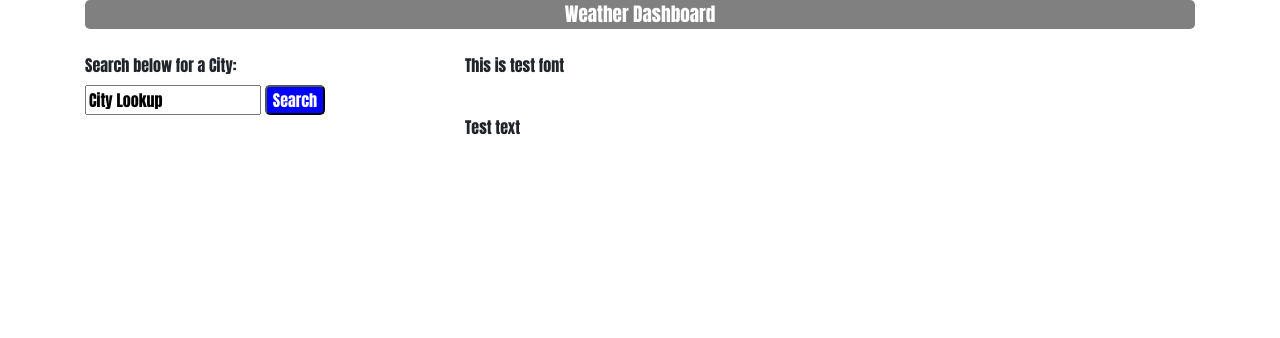
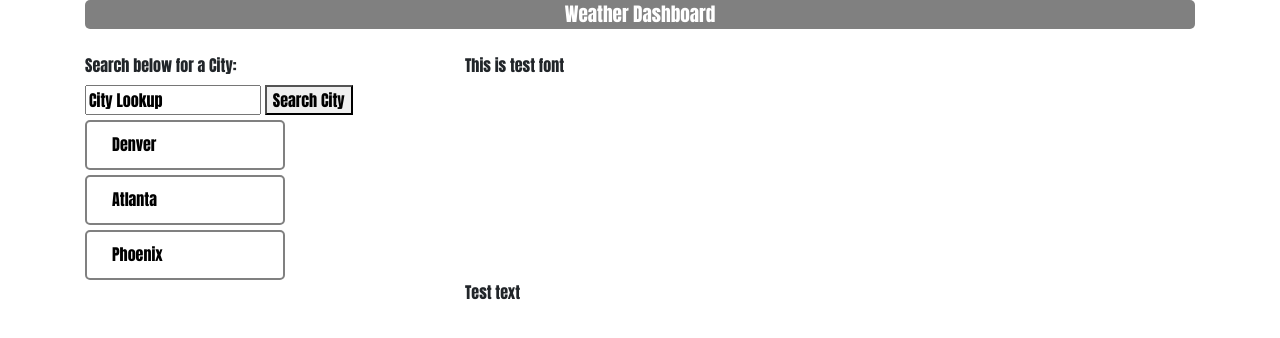
Before and after one commit to jhaberle/Weather-Planner, a plain HTML site: page index.html in a window 1280 px wide. Drawn offline with nearby package versions, Linux system fonts and the light colour scheme.

Commit message:
created containers for city sidebar

```diff
--- a/index.html
+++ b/index.html
@@ -31,10 +31,44 @@
             <form>
                 <label for="fname">Search below for a City:</label><br>
                 <input type="text" id="city-input" value="City Lookup">
-                <button id="city-search">Search</button>
+                <button data-city="Denver">Search City</button>
             </form>
         </div>
         <div class="col-lg-8"><p>This is test font</p></div>
+    </div>
+</div>
+
+
+
+<!-- Stores cities on the left sidebar -->
+
+<div class="container">
+    <div class="row">
+        <div class="col-lg-4">
+           <div class="side-bar">
+            <p>Denver</p>
+           </div>
+        </div>
+    </div>
+</div>
+
+<div class="container">
+    <div class="row">
+        <div class="col-lg-4">
+           <div class="side-bar">
+            <p>Atlanta</p>
+           </div>
+        </div>
+    </div>
+</div>
+
+<div class="container">
+    <div class="row">
+        <div class="col-lg-4">
+           <div class="side-bar">
+            <p>Phoenix</p>
+           </div>
+        </div>
     </div>
 </div>
 
--- a/script.js
+++ b/script.js
@@ -1,4 +1,4 @@
-
+var citySearch = "";
 
 
 $("#city-search").on("click", function(){
--- a/style.css
+++ b/style.css
@@ -23,3 +23,22 @@ nav {
     float: right;
     border: solid black 5px;
 }
+
+.side-bar {
+    border-radius: 5px;
+    border: solid grey 2px;
+    height: 50px;
+    width: 200px;
+    margin-top: 5px;
+    color:black;
+    padding-left: 25px;
+    padding-top: 10px;
+}
+
+.side-bar:hover {
+    cursor: pointer;
+}
+
+button:hover {
+    cursor: pointer;
+}
```
